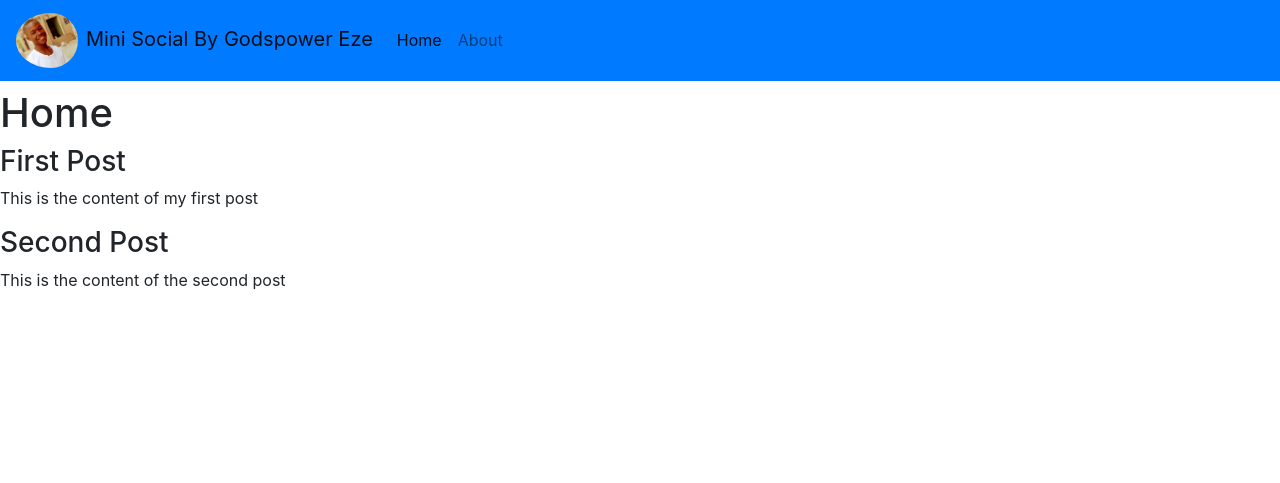
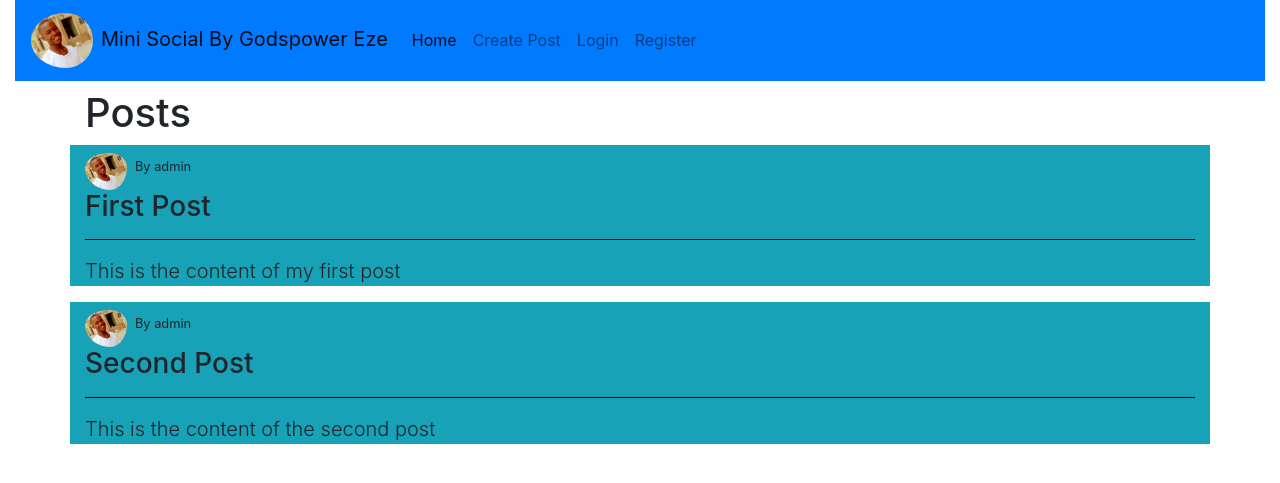
Before and after one commit to Godspower-Eze/Build-a-Mini-social-media-in-Python-using-Flask, a Flask app: page / in a window 1280 px wide. Shown: the top 483 px of the page. Run offline with Flask 2, Linux system fonts and the light colour scheme; data comes from the database, SQL or seed files in the repository; both versions use the stored data as it was after the commit; some libraries are stand-ins or nearby versions.

Commit message:
Added some customizations

```diff
--- a/socialmedia/templates/base.html
+++ b/socialmedia/templates/base.html
@@ -9,14 +9,14 @@
     <link rel="stylesheet" href="{{ url_for('static', filename='css/bootstrap.min.css')}}">
 
     {% if title %}
-    <title>BAMSM - {{title}}</title>
+    <title>GP - {{title}}</title>
     {% else %}
-    <title>BAMSM</title>
+    <title>Godspower Eze</title>
     {% endif %}
   </head>
-  <body>
+  <body class="container-fluid">
   <nav class="navbar navbar-expand-lg navbar-light bg-primary">
-      <a class="navbar-brand" href="#"><img class="rounded-circle pr-2" width="70px" src="{{ url_for('static', filename='mypicture.jpg')}}">Mini Social By Godspower Eze</a>
+      <a class="navbar-brand" href="{{ url_for('home')}}"><img class="rounded-circle pr-2" width="70px" src="{{ url_for('static', filename='mypicture.jpg')}}">Mini Social By Godspower Eze</a>
       <button class="navbar-toggler" type="button" data-toggle="collapse" data-target="#navbarSupportedContent" aria-controls="navbarSupportedContent" aria-expanded="false" aria-label="Toggle navigation">
         <span class="navbar-toggler-icon"></span>
       </button>
@@ -27,8 +27,15 @@
             <a class="nav-link" href="{{ url_for('home')}}">Home <span class="sr-only">(current)</span></a>
           </li>
           <li class="nav-item">
-            <a class="nav-link" href="#">About</a>
+            <a class="nav-link" href="{{ url_for('post_create')}}">Create Post</a>
           </li>
+            <li class="nav-item">
+            <a class="nav-link" href="{{ url_for('login')}}">Login</a>
+          </li>
+            <li class="nav-item">
+            <a class="nav-link" href="{{ url_for('register_user')}}">Register</a>
+          </li>
+
         </ul>
       </div>
     </nav>
--- a/socialmedia/templates/home.html
+++ b/socialmedia/templates/home.html
@@ -1,16 +1,16 @@
 {% extends 'base.html' %}
 {% block content %}
-<h1>
-    Home
+<h1 class="container">
+    Posts
 </h1>
-<div>
     {% for p in post %}
-    <div>
-        <h3>{{ p.post_title}}</h3>
-    </div>
-    <div>
-        <p>{{ p.post_content }}</p>
-    </div>
+    <div class="container bg-info">
+        <small class="text-right"><img class="rounded-circle pr-2 pt-2" width="50px" src="{{ url_for('static', filename='mypicture.jpg')}}">By {{p.author.username}}</small>
+    <h3>{{ p.post_title}}</h3>
+        <hr color="black">
+    <p class="lead">
+        {{ p.post_content }}
+    </p>
+     </div>
     {% endfor %}
-</div>
 {% endblock %}
```
Also changed, not shown: socialmedia/socialmedia.db.
